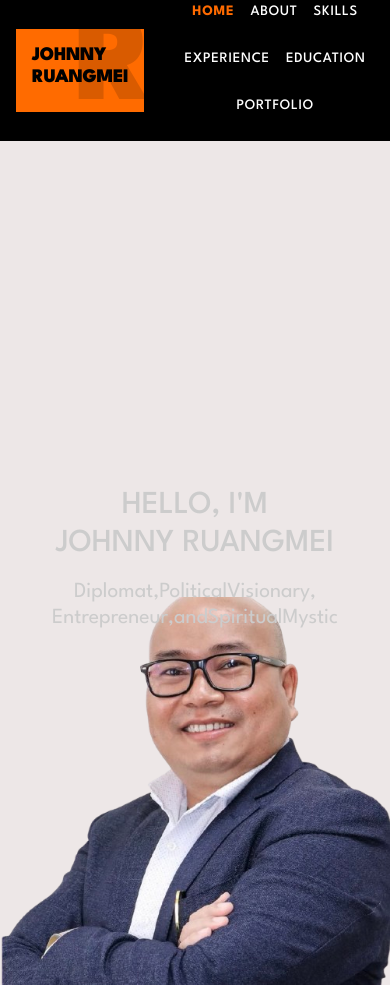
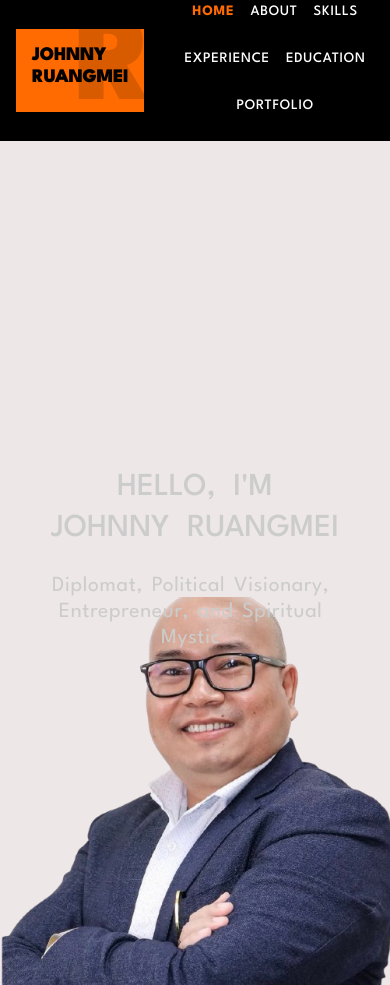
Before and after one commit to petergangmei/johnny-ruangmei, a plain HTML site: page index.html in a window 390 px wide. Drawn offline with nearby package versions, Linux system fonts and the light colour scheme.

Commit message:
Enhance hero section text styling and hover effects
- Added data-text attribute to name span for advanced hover styling
- Implemented gradient text overlay and subtle background effect on name hover
- Improved text spacing and animation transitions
- Updated JavaScript to remove conflicting hover event listeners
- Refined responsive typography with adjusted word and letter spacing

```diff
--- a/assets/js/main.js
+++ b/assets/js/main.js
@@ -13,15 +13,21 @@ document.addEventListener('DOMContentLoaded', function() {
         // Add each word with animation delay
         words.forEach((word, index) => {
             const span = document.createElement('span');
-            span.textContent = word + ' ';
+            span.textContent = word + ' '; // Space after each word
             span.style.display = 'inline-block';
             span.style.opacity = '0';
             span.style.animation = `fadeInBlur 0.6s ease forwards ${1 + (index * 0.1)}s`;
+
+            // Add extra margin to create more space between words
+            span.style.marginRight = '0.4em';
+
             subtitle.appendChild(span);
         });
     }
 
-    // Add hover effect to the name
+    // Remove the previous hover effect that might conflict with CSS
+    // We'll handle everything in CSS to prevent animation restart issues
+    /*
     const name = document.querySelector('.hero-text h1 span:last-child');
     if (name) {
         name.addEventListener('mouseover', function() {
@@ -34,4 +40,5 @@ document.addEventListener('DOMContentLoaded', function() {
             this.style.transition = 'color 0.3s ease';
         });
     }
+    */
 });
--- a/index.html
+++ b/index.html
@@ -59,7 +59,7 @@
         <section class="hero">
             <div class="hero-content">
                 <div class="hero-text">
-                    <h1><span>HELLO, I'M</span><br><span>JOHNNY RUANGMEI</span></h1>
+                    <h1><span>HELLO, I'M</span><br><span data-text="JOHNNY RUANGMEI">JOHNNY RUANGMEI</span></h1>
                     <h4>Diplomat, Political Visionary, Entrepreneur, and Spiritual Mystic</h4>
             </div>
         </div>
--- a/style.css
+++ b/style.css
@@ -242,16 +242,18 @@ body {
 .hero-text h1 {
     font-size: 3rem;
     color: #ccc;
-    line-height: 1.2;
-    margin-bottom: 1rem;
+    line-height: 1.3;
+    margin-bottom: 1.5rem;
     opacity: 0;
     display: inline-block;
     animation: textReveal 1.2s cubic-bezier(0.77, 0, 0.175, 1) forwards 0.3s;
+    word-spacing: 0.3em;
 }
 
 .hero-text h1 span {
     display: inline-block;
     opacity: 0;
+    word-spacing: 0.3em;
 }
 
 .hero-text h1 span:first-child {
@@ -260,18 +262,54 @@ body {
 
 .hero-text h1 span:last-child {
     animation: letterSpacing 1.2s ease forwards 0.6s;
-    transition: all 0.3s ease;
+    transition: all 0.5s ease;
     cursor: pointer;
+    position: relative;
+    z-index: 1;
+    color: #ccc; /* Explicitly set the color */
 }
 
+.hero-text h1 span:last-child::before {
+    content: attr(data-text);
+    position: absolute;
+    left: 0;
+    top: 0;
+    width: 100%;
+    height: 100%;
+    background-image: linear-gradient(90deg, #ff6b00, #ff9d00, #ff6b00);
+    background-size: 200% auto;
+    -webkit-background-clip: text;
+    background-clip: text;
+    color: transparent;
+    opacity: 0;
+    transition: opacity 0.5s ease;
+}
+
+.hero-text h1 span:last-child:hover::before {
+    opacity: 1;
+}
+
+/* Remove the other hover effects that were causing problems */
 .hero-text h1 span:last-child:hover {
+    color: transparent;
+}
+
+.hero-text h1 span:last-child::after {
+    content: "";
+    position: absolute;
+    top: 0;
+    left: 0;
+    right: 0;
+    bottom: 0;
     background: linear-gradient(90deg, #ff6b00, #ff9d00, #ff6b00);
     background-size: 200% auto;
-    color: transparent;
-    -webkit-background-clip: text;
-    background-clip: text;
-    transform-origin: center;
-    animation: gradientText 3s linear infinite, pulseScale 2s ease-in-out infinite;
+    opacity: 0;
+    transition: opacity 0.3s ease;
+    z-index: -1;
+}
+
+.hero-text h1 span:last-child:hover::after {
+    opacity: 0.1;
 }
 
 .hero-text h4 {
@@ -279,6 +317,15 @@ body {
     font-weight: 400;
     opacity: 0;
     animation: fadeInBlur 1.2s ease forwards 1s;
+    word-spacing: 0.5em;
+    letter-spacing: 0.05em;
+}
+
+/* Add styles for the subtitle spans created by JavaScript */
+.hero-text h4 span {
+    display: inline-block;
+    margin-right: 0.4em; /* Consistent with JS marginRight */
+    opacity: 0;
 }
 
 .hero-image {
@@ -371,5 +418,11 @@ body {
 @media (max-width: 480px) {
     .hero-content h1 {
         font-size: 2rem;
+        word-spacing: 0.2em;
+    }
+
+    .hero-text h4 {
+        word-spacing: 0.3em;
+        letter-spacing: 0.03em;
     }
 }
```
